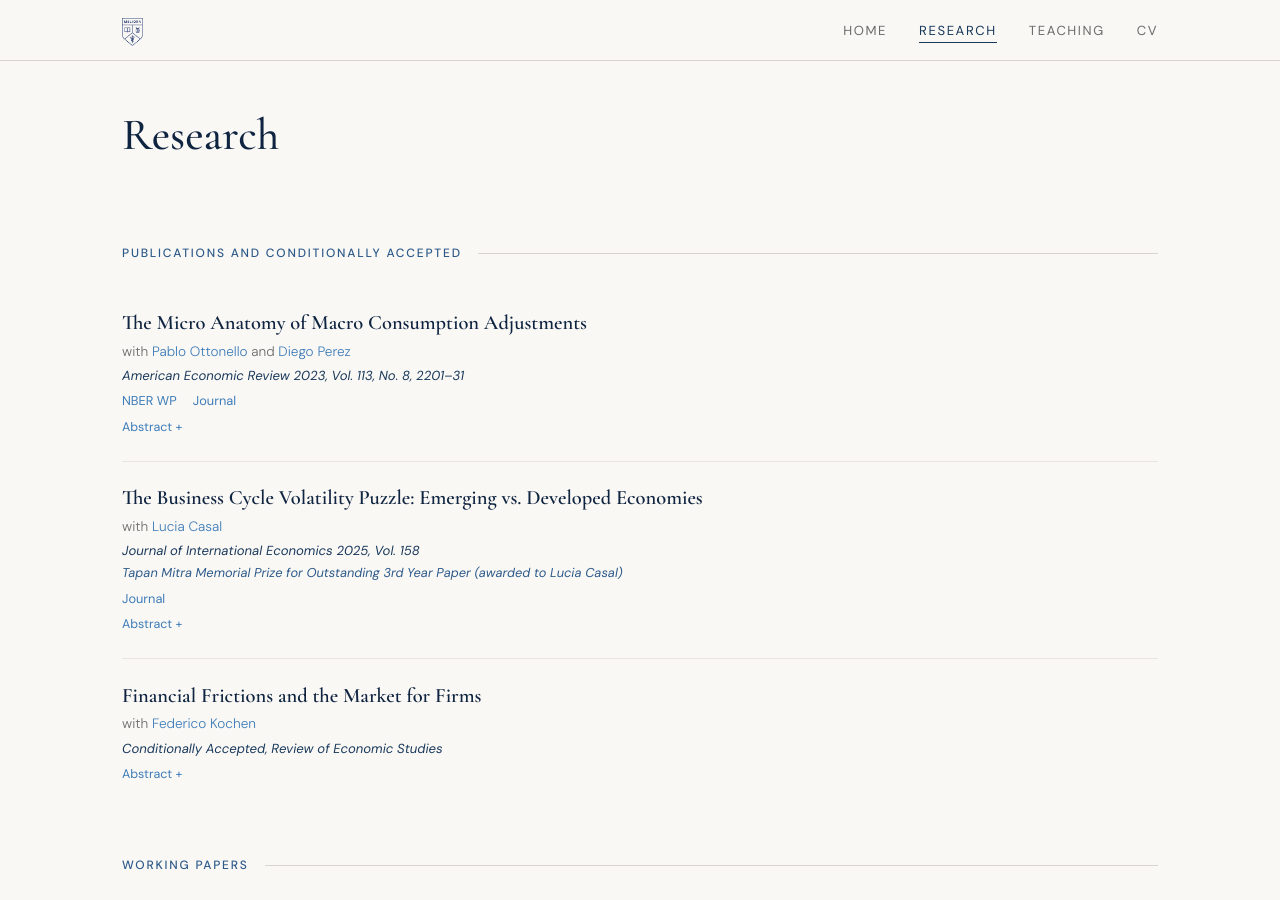
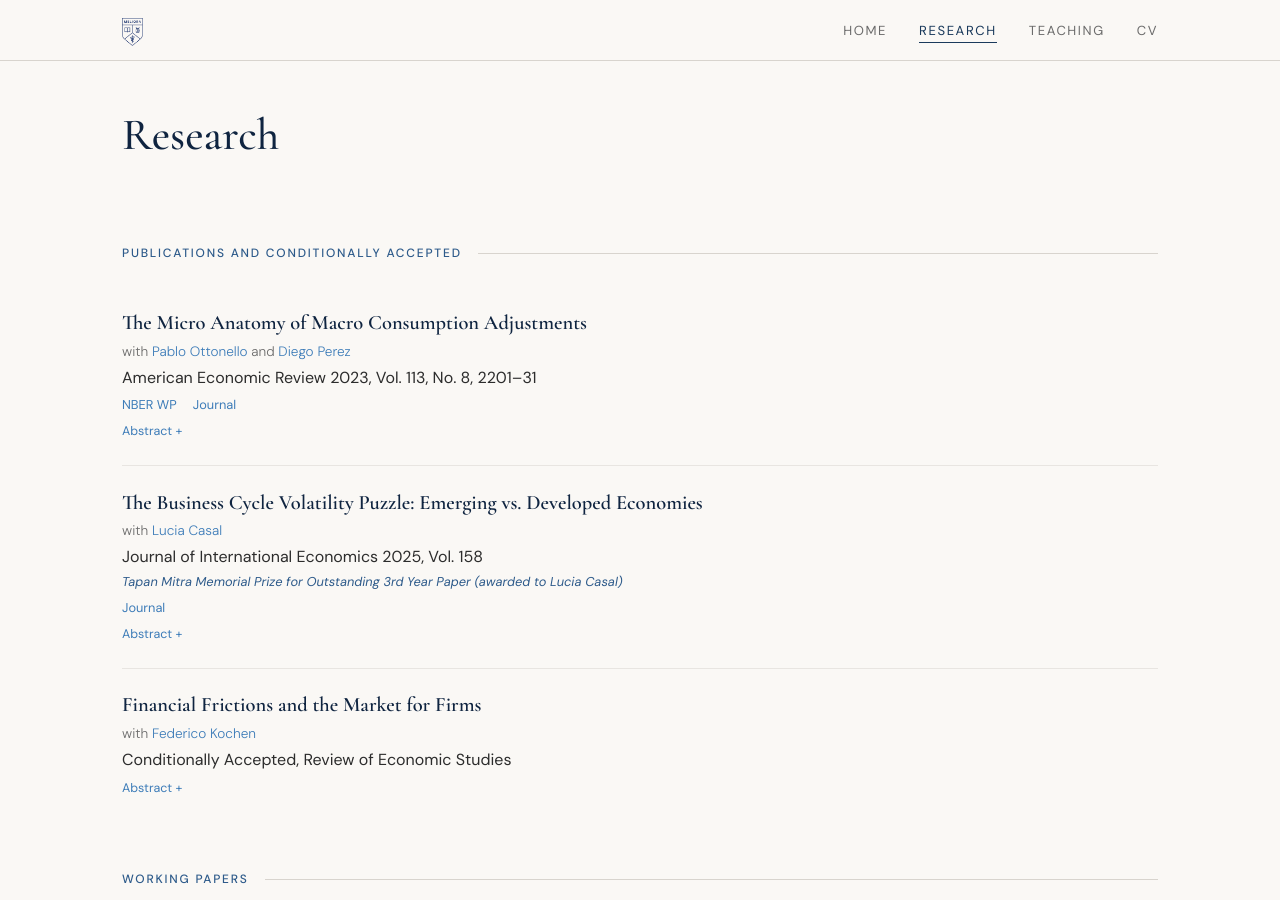
Before and after one commit to rafaguntin/rafaguntin.github.io, a Jekyll site: the page built from research/index.html, in a window 1280 px wide and 900 px high. Built offline with Jekyll 4.4.1, drawn with Linux system fonts in a browser that asks for light colours.

Commit message:
Update index.html

```diff
--- a/research/index.html
+++ b/research/index.html
@@ -193,7 +193,9 @@
       <div class="paper">
         <h3 class="paper-title"><a href="/research/GuOP_Consumption.pdf">The Micro Anatomy of Macro Consumption Adjustments</a></h3>
         <p class="paper-meta">with <a href="https://sites.google.com/site/ottonellopablo/">Pablo Ottonello</a> and <a href="https://www.perezdiego.org/">Diego Perez</a></p>
-        <p class="paper-journal">American Economic Review 2023, Vol. 113, No. 8, 2201&ndash;31</p>
+        <!-- <p class="paper-journal">American Economic Review 2023, Vol. 113, No. 8, 2201&ndash;31</p>  -->
+        <p><span class="venue">American Economic Review</span>
+           <span class="venue-meta">2023, Vol. 113, No. 8, 2201–31</span></p>
         <div class="paper-links"><a href="https://www.nber.org/papers/w27917">NBER WP</a> <a href="https://www.aeaweb.org/articles?id=10.1257/aer.20201931">Journal</a></div>
         <span class="abstract-toggle" onclick="toggleAbstract(this)">Abstract +</span>
         <div class="abstract-text">We study crises characterized by large adjustments of aggregate consumption through
@@ -210,7 +212,9 @@
       <div class="paper">
         <h3 class="paper-title"><a href="/research/LCRG_BCV.pdf">The Business Cycle Volatility Puzzle: Emerging vs. Developed Economies</a></h3>
         <p class="paper-meta">with <a href="https://www.luciacasal.com">Lucia Casal</a></p>
-        <p class="paper-journal">Journal of International Economics 2025, Vol. 158</p>
+        <!-- <p class="paper-journal">Journal of International Economics 2025, Vol. 158</p> -->
+        <p><span class="venue">Journal of International Economics</span>
+           <span class="venue-meta">2025, Vol. 158</span></p>
         <p class="paper-award">Tapan Mitra Memorial Prize for Outstanding 3rd Year Paper (awarded to Lucia Casal)</p>
         <div class="paper-links"><a href="https://www.sciencedirect.com/science/article/pii/S0022199625001394">Journal</a></div>
         <span class="abstract-toggle" onclick="toggleAbstract(this)">Abstract +</span>
@@ -228,7 +232,9 @@
       <div class="paper">
         <h3 class="paper-title"><a href="/research/GK_MarketForFirms.pdf">Financial Frictions and the Market for Firms</a></h3>
         <p class="paper-meta">with <a href="https://sites.google.com/view/federicokochen/home">Federico Kochen</a></p>
-        <p class="paper-journal">Conditionally Accepted, Review of Economic Studies</p>
+        <!-- <p class="paper-journal">Conditionally Accepted, Review of Economic Studies</p> -->
+        <p><span class="venue-meta">Conditionally Accepted,</span>
+           <span class="venue">Review of Economic Studies</span></p>
         <span class="abstract-toggle" onclick="toggleAbstract(this)">Abstract +</span>
         <div class="abstract-text">
           We study and quantify the aggregate implications of the trade of firms in the presence of financial frictions. Empirically, we document that one in four U.S. entrepreneurs
```
